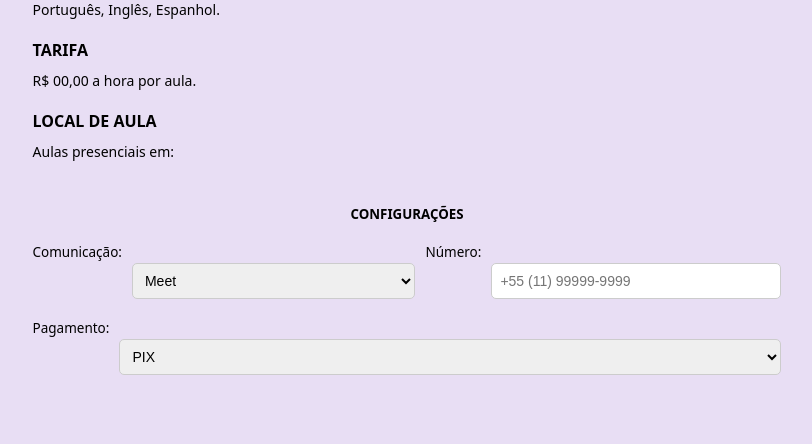
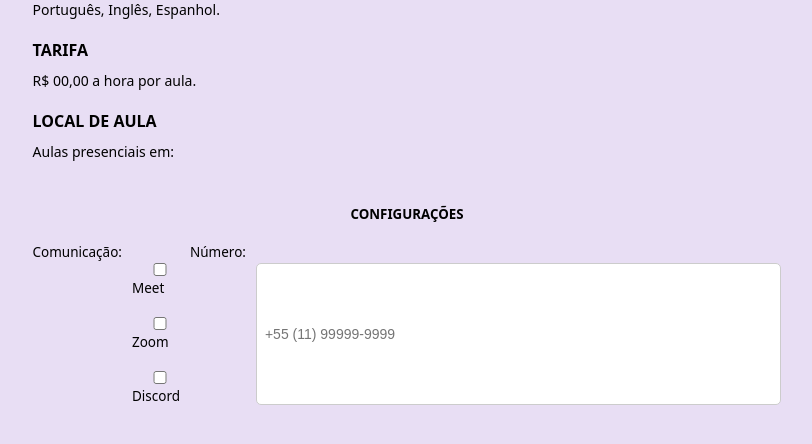
Before and after one commit to vinimarques7/projeto-FDS, a Django app: template which_teacher/which_teacher_app/templates/which_teacher_app/perfilProfessor.html in a window 1280 px wide. Shown: the part 332-776 px from the top of the page, without its empty margins (233-1045 px from the left). Run offline with Django 5.2, Linux system fonts and the light colour scheme; the template is opened without the code that fills it, so the values that code supplies are empty; some web fonts are replaced.

Commit message:
ajustes no css

```diff
--- a/which_teacher/which_teacher_app/templates/which_teacher_app/css/perfilProfessor.css
+++ b/which_teacher/which_teacher_app/templates/which_teacher_app/css/perfilProfessor.css
@@ -163,6 +163,7 @@
     display: flex;
     gap: 10px;
     margin-top: 20px;
+    min-height: 7vh;
 }
 
 .payment-communication select,
@@ -183,4 +184,3 @@
 
 .payment-communication label {
     font-size: 13.5px;
-}
--- a/which_teacher/which_teacher_app/templates/which_teacher_app/perfilProfessor.html
+++ b/which_teacher/which_teacher_app/templates/which_teacher_app/perfilProfessor.html
@@ -47,28 +47,19 @@
         <div class="contact">
             <h3>CONFIGURAÇÕES</h3>
             <div class="payment-communication">
-                <label>Comunicação: </label>
-                <select>
-                    <option>Meet</option>
-                    <option>Zoom</option>
-                    <option>Discord</option>
-                </select>
+                <label>Comunicação:</label>
+                <div class="communication-options">
+                    <input type="checkbox" id="meet" name="communication" value="Meet">
+                    <label for="meet">Meet</label><br>
+                    <input type="checkbox" id="zoom" name="communication" value="Zoom">
+                    <label for="zoom">Zoom</label><br>
+                    <input type="checkbox" id="discord" name="communication" value="Discord">
+                    <label for="discord">Discord</label>
+                </div>
                 <label>Número: </label>
                 <input type="text" placeholder="+55 (11) 99999-9999">
             </div>
         </div>
 
-        <div class="payment-communication">
-            <label>Pagamento:</label>
-            <select>
-                <option>PIX</option>
-                <option>Cartão</option>
-                <option>Boleto</option>
-            </select>
-        </div>
-    </div>
-
 </body>
-
 </html>
-</html>
```
